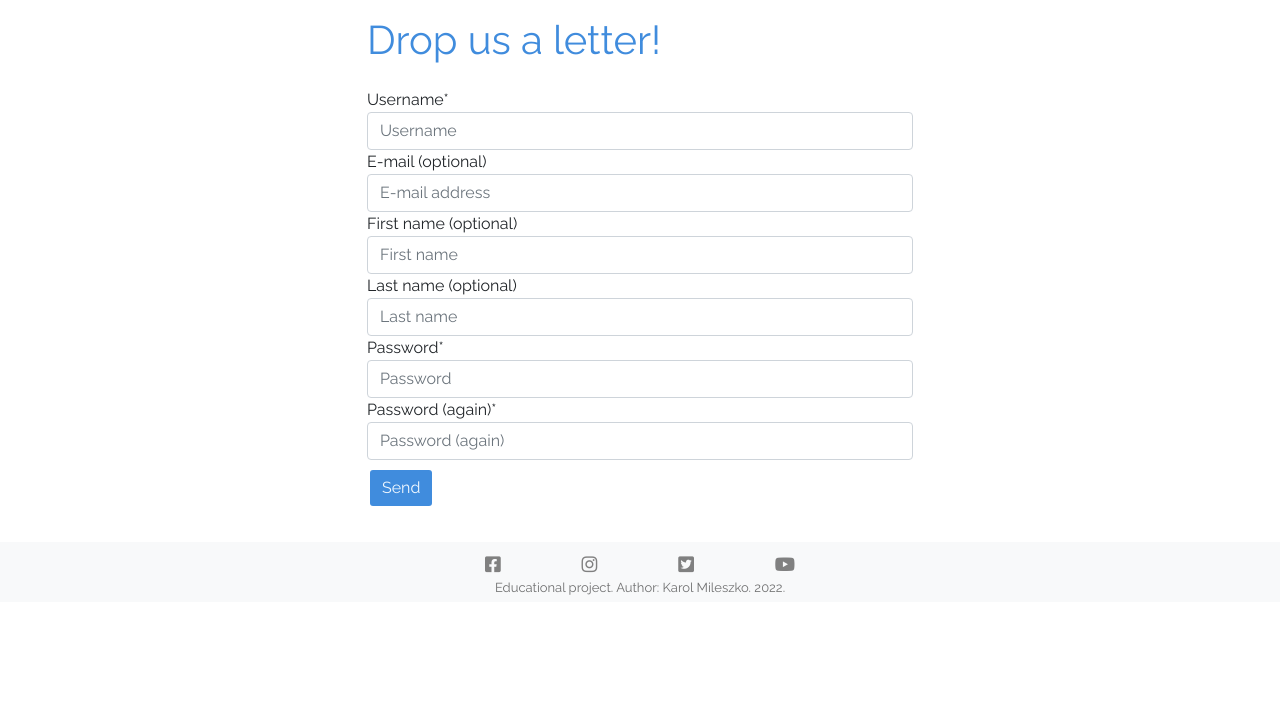
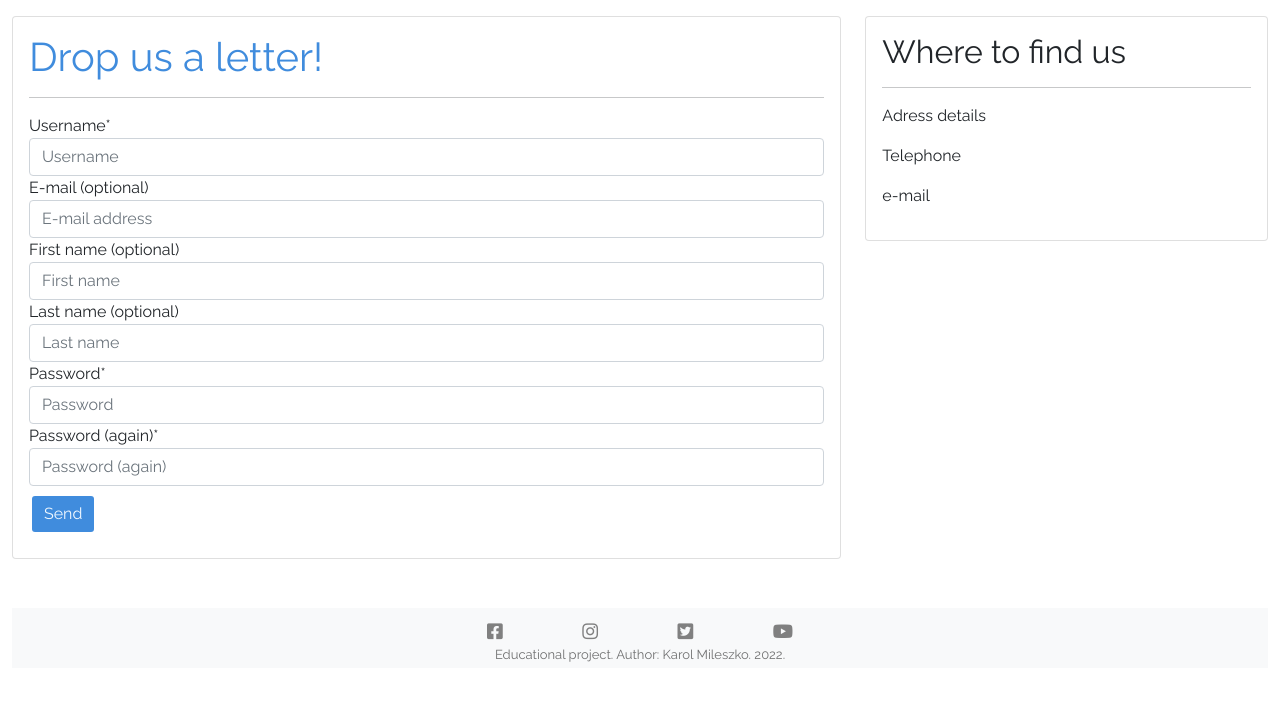
Before and after one commit to KarMiles/physio-clinic, a Django app: template templates/django_contact_form/contact_form.html in a window 1280 px wide. Shown: the part 56-757 px from the top of the page. Run offline with Django 3.2, Linux system fonts and the light colour scheme; the template is opened without the code that fills it: values that come from a table or form of the project are taken from there, others are empty; some libraries are stand-ins or nearby versions.

Commit message:
Add contact details column in contact page

```diff
--- a/templates/django_contact_form/contact_form.html
+++ b/templates/django_contact_form/contact_form.html
@@ -7,16 +7,18 @@
 
 {% block content %}
 
-<div class="container">
+<div class="container-fluid mt-3">
+  <div class="row">
 
-  <div class="row">
-    <div class="col-md-6 mt-3 offset-md-3">
+    <!-- Column with contact form -->
+    <div class="col-md-8">
+      <div class="card mb-4">
+        <div class="card-body">
+          <div class="image-container">
             <h1>{% trans "Drop us a letter!" %}</h1>
+            <hr/>
           </div>
-  </div>
-
-  <div class="row">
-    <div class="col-md-6 mt-3 offset-md-3">
+          <div>
             <form class="signup" id="contact_form" method="post">
               {% csrf_token %}
               {{ form | crispy }}
@@ -24,6 +26,34 @@
             </form>
           </div>
         </div>
+      </div>
+    </div>
+
+    <!-- Column with contact details -->
+    <div class="col-md-4">
+      <div class="card mb-4">
+        <div class="card-body">
+          <div class="image-container">
+            <h2>
+              Where to find us
+            </h2>
+            <hr/>
+          </div>
+          <div>
+            <p>
+              Adress details
+            </p>
+
+            <p>
+              Telephone
+            </p>
+            <p>
+              e-mail
+            </p>
+          </div>
+        </div>
+      </div>
+    </div>
 
 </div>
 
```
Also changed, not shown: README.md. Lines whose indentation alone changed are shown as unchanged.
